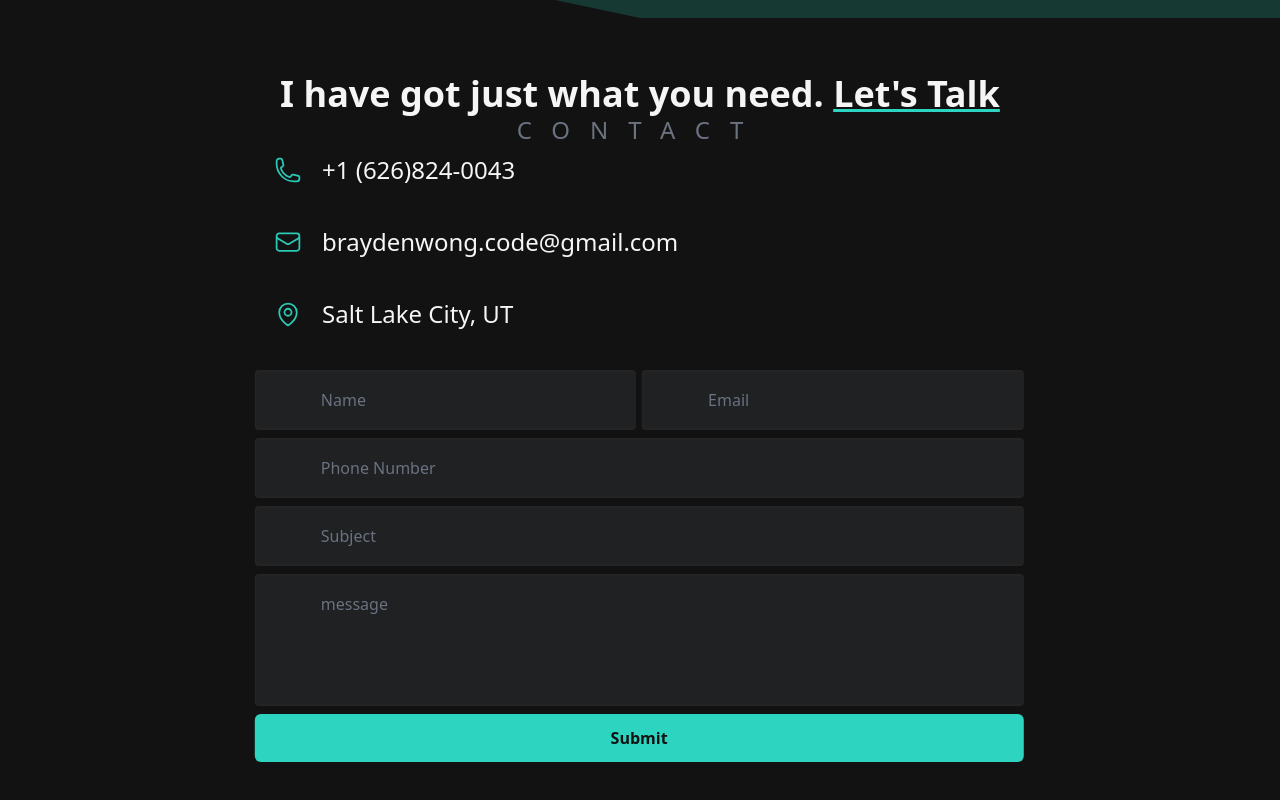
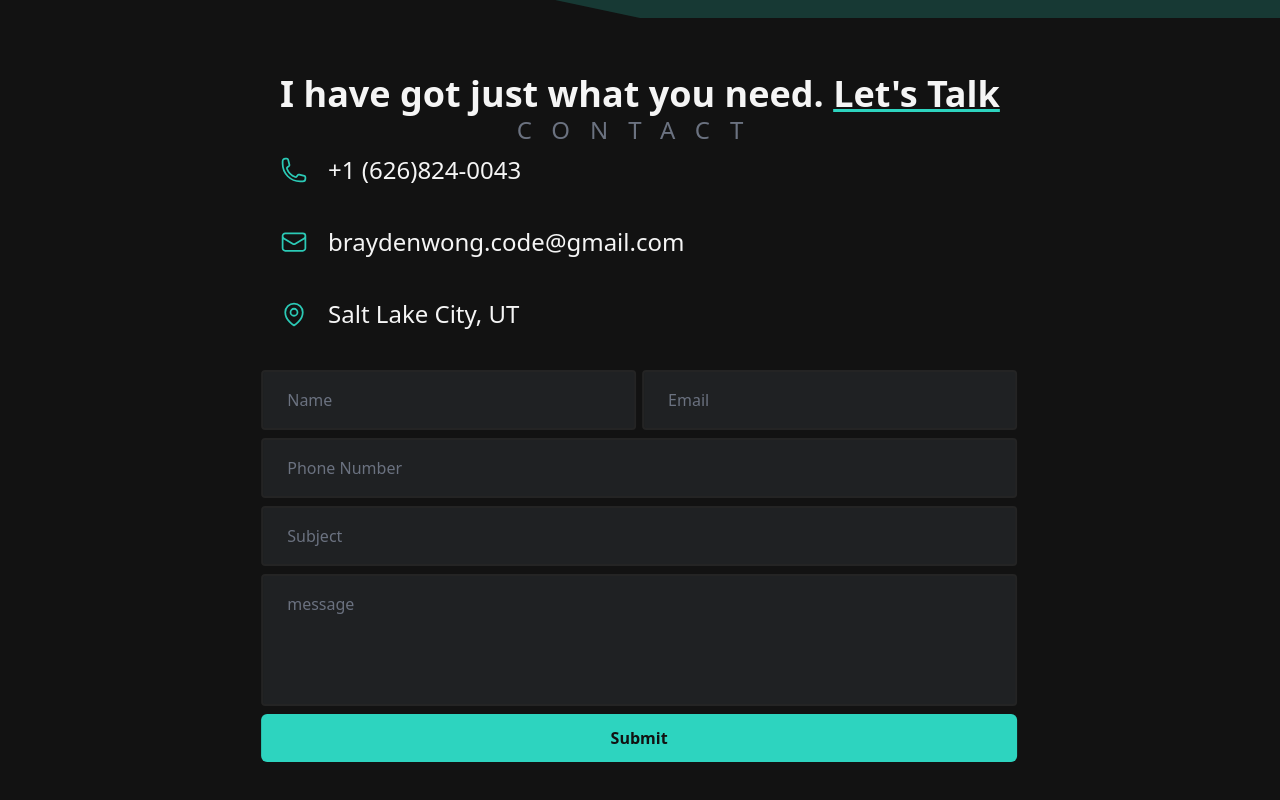
Before and after one commit to brayden-wong/portfolio, a Next.js app: page / in a window 1280 px wide. Shown: the part 3250-4050 px from the top of the page. Built offline with nearby package versions, Linux system fonts and the light colour scheme.

Commit message:
changed a few styles on the contact page

```diff
--- a/src/styles/globals.css
+++ b/src/styles/globals.css
@@ -11,7 +11,6 @@
 @layer components {
   .contact-input {
     @apply w-full rounded border-2 border-[#242424] bg-slate-400/10 px-6 py-4 text-white
-    placeholder-gray-500 outline-none transition-all hover:border-teal-400/40 focus:border-teal-400/40
-    focus:text-[f7ab0a] md:px-12 xl:px-16;
+    placeholder-gray-500 outline-none transition-all duration-300 hover:border-teal-400 focus:border-teal-400;
   }
 }
```
